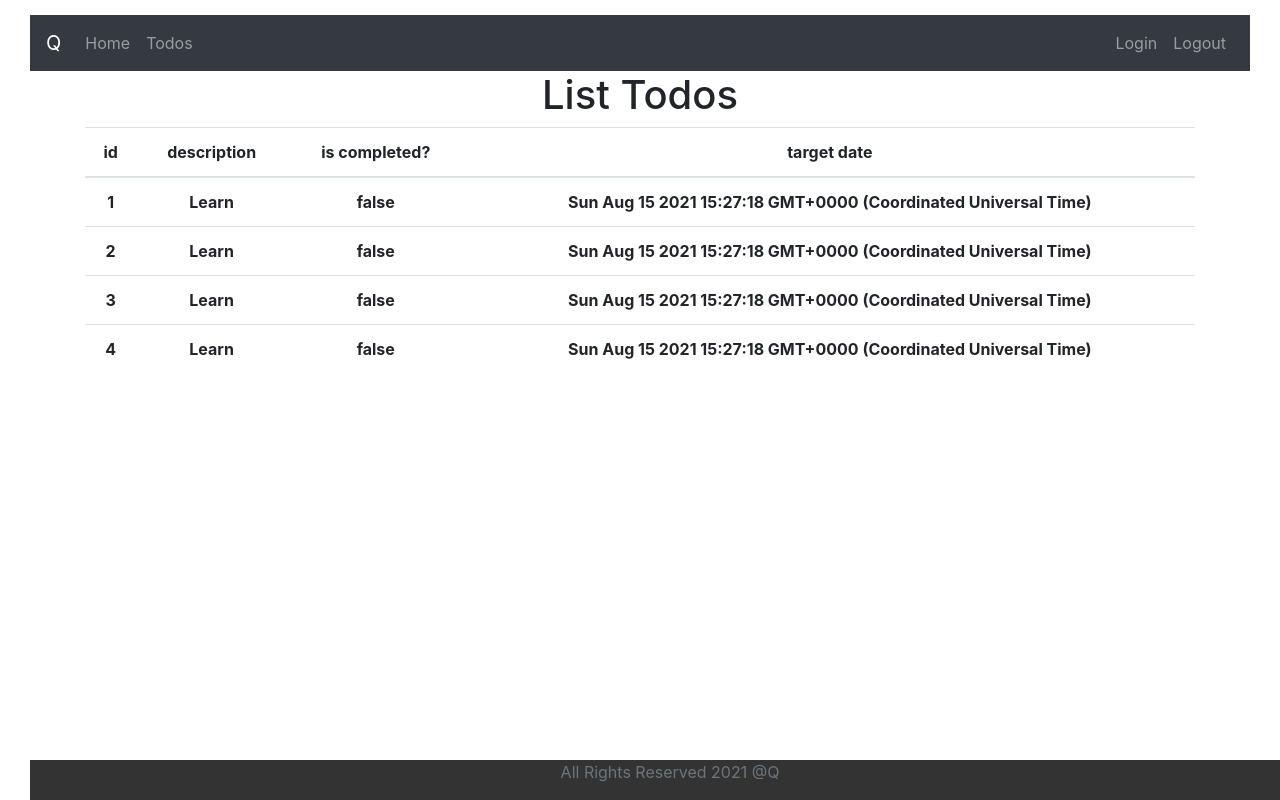
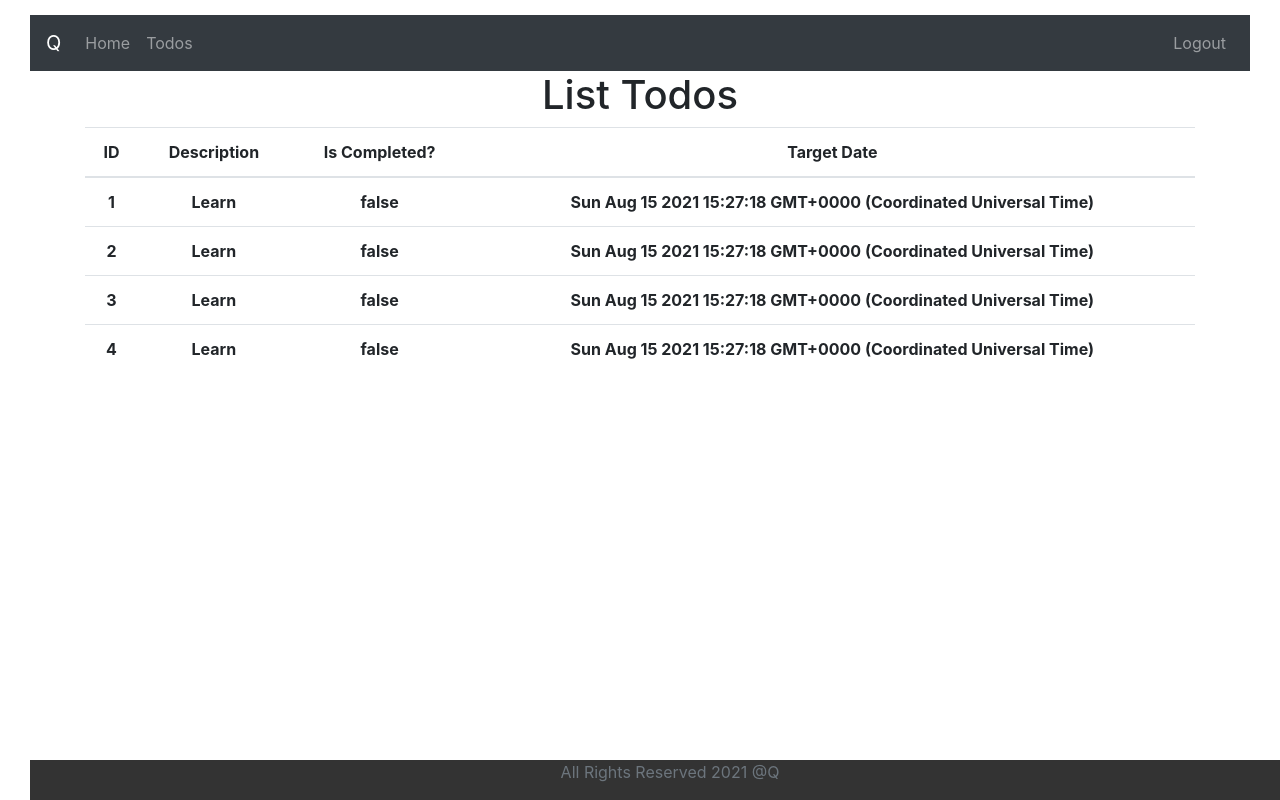
Before and after one commit to tjqiu/todo_app, a React (Create React App) app in the folder frontend/todo-app/: page /todos in a window 1280 px wide. Shown: the top 800 px of the page. Built offline with nearby package versions, Linux system fonts and the light colour scheme; sample sign-in values are in the browser's storage.

Commit message:
add authenticated route

```diff
--- /dev/null
+++ b/frontend/todo-app/src/components/todo/AuthenticatedRoute.jsx
@@ -0,0 +1,17 @@
+import React, { Component } from "react";
+import { Redirect, Route } from "react-router";
+import AuthenticationService from "./AuthenticationService.js";
+
+class AuthenticatedRoute extends Component {
+    render() {
+        if (AuthenticationService.isUserLoggedIn()) {
+            return <Route {...this.props}/>
+        }
+        else {
+            return <Redirect to="/login"/>
+        }
+
+    }
+}
+
+export default AuthenticatedRoute
--- a/frontend/todo-app/src/components/todo/AuthenticationService.js
+++ b/frontend/todo-app/src/components/todo/AuthenticationService.js
@@ -6,6 +6,12 @@
     logout() {
         sessionStorage.removeItem('authenticatedUser');
     }
+
+    isUserLoggedIn () {
+        let user = sessionStorage.getItem('authenticatedUser')
+        if (user === null) return false;
+        return true
+    }
 }
 
 export default new AuthenticationService()
--- a/frontend/todo-app/src/components/todo/TodoApp.jsx
+++ b/frontend/todo-app/src/components/todo/TodoApp.jsx
@@ -1,6 +1,7 @@
 import React, { Component } from 'react'
 import { BrowserRouter as Router, Route, Switch, Link } from 'react-router-dom'
 import AuthenticationService from './AuthenticationService.js'
+import AuthenticatedRoute from './AuthenticatedRoute'
 
 
 class TodoApp extends Component {
@@ -13,9 +14,9 @@
                         <Switch>
                             <Route path="/" exact component={LoginComponent} />
                             <Route path="/login" component={LoginComponent} />
-                            <Route path="/welcome/:name" component={WelcomeComponent} />
-                            <Route path="/todos" component={ListTodosComponent} />
-                            <Route path="/logout" component={LogoutComponent} />
+                            <AuthenticatedRoute path="/welcome/:name" component={WelcomeComponent} />
+                            <AuthenticatedRoute path="/todos" component={ListTodosComponent} />
+                            <AuthenticatedRoute path="/logout" component={LogoutComponent} />
                             <Route component={ErrorComponent} />
                         </Switch>
                         <FooterComponent/>
@@ -36,17 +37,19 @@
 
 class HeaderComponent extends Component {
     render() {
+        const isUserLoggedIn = AuthenticationService.isUserLoggedIn();
+
         return (
             <header>
                 <nav className="navbar navbar-expand-md navbar-dark bg-dark">
                     <div><a href="http://www.google.com" className="navbar-brand">Q</a></div>
                     <ul className="navbar-nav">
-                        <li><Link className="nav-link" to="/welcome/test_username">Home</Link></li>
-                        <li><Link className="nav-link" to="/todos">Todos</Link></li>
+                        {isUserLoggedIn && <li><Link className="nav-link" to="/welcome/test_username">Home</Link></li>}
+                        {isUserLoggedIn && <li><Link className="nav-link" to="/todos">Todos</Link></li>}
                     </ul>
                     <ul className="navbar-nav navbar-collapse justify-content-end">
-                        <li><Link className="nav-link" to="/login">Login</Link></li>
-                        <li><Link className="nav-link" to="/logout" onClick={AuthenticationService.logout}>Logout</Link></li>
+                        {!isUserLoggedIn && <li><Link className="nav-link" to="/login">Login</Link></li>}
+                        {isUserLoggedIn && <li><Link className="nav-link" to="/logout" onClick={AuthenticationService.logout}>Logout</Link></li>}
                     </ul>
                 </nav>
             </header>
@@ -102,17 +105,17 @@
                 <table className="table">
                     <thead>
                         <tr>
-                            <th>id</th>
-                            <th>description</th>
-                            <th>is completed?</th>
-                            <th>target date</th>
+                            <th>ID</th>
+                            <th>Description</th>
+                            <th>Is Completed?</th>
+                            <th>Target Date</th>
                         </tr>
                     </thead>
                     <tbody>
                         {
                             this.state.todos.map(
                                 todo =>
-                                    <tr>
+                                    <tr key={todo.id}>
                                         <th>{todo.id}</th>
                                         <th>{todo.description}</th>
                                         <th>{todo.done.toString()}</th>
```
